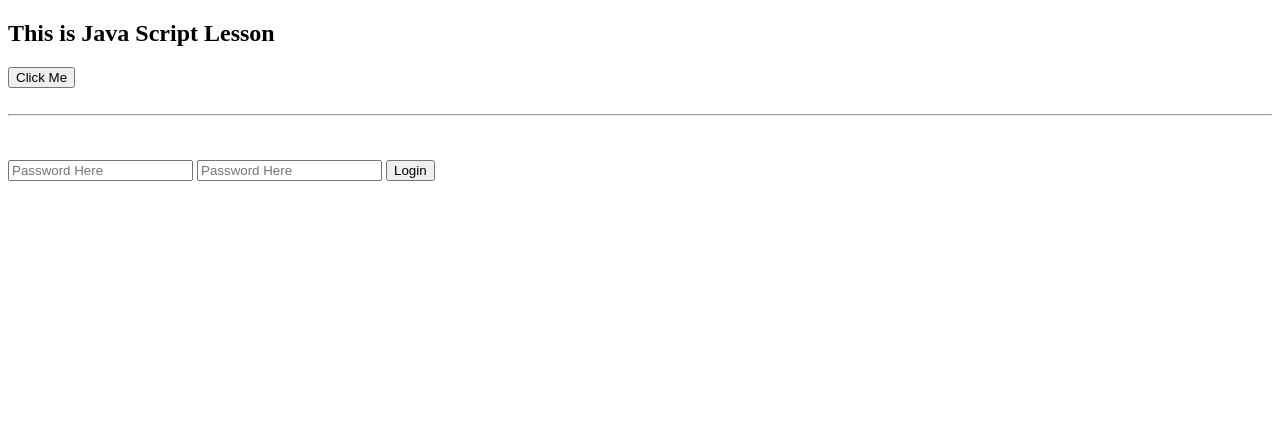
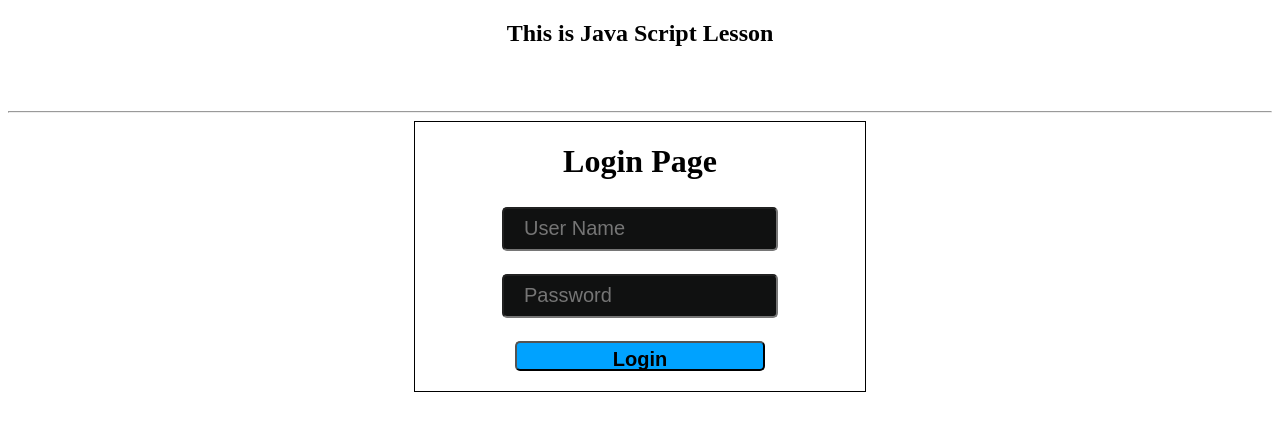
Before and after one commit to AkalankaSD/ACPT-JavaScriptLesson, a plain HTML site: page index.html in a window 1280 px wide. Drawn offline with Linux system fonts and the light colour scheme.

Commit message:
Adding Login Page Styles

```diff
--- /dev/null
+++ b/Styles/index.css
@@ -0,0 +1,48 @@
+
+h2{
+    text-align: center;
+}
+
+.login{
+    display: flex;
+  flex-direction: column;
+  justify-content: center;
+  align-items: center;
+}
+.loginPage{
+    display: flex;
+  flex-direction: column;
+  justify-content: center;
+  align-items: center;
+  border: 1px solid black;
+  width: 450px;
+}
+
+
+.inputval{
+    background-color: rgb(16, 17, 17);
+    height: 30px;
+    width: 250px;
+    margin-top: 5px;
+    border-radius: 5px;
+    font-size: 20px;
+    text-align: left;
+    padding-left: 20px;
+    padding-top: 5px;
+    padding-bottom: 5px;
+    color: whitesmoke;
+}
+
+.button{
+    text-align: center;
+    margin-top: 5px;
+    border-radius: 5px;
+    font-size: 20px;
+    font-weight: bold;
+    height: 30px;
+    width: 250px;
+    padding-top: 5px;
+    padding-bottom: 5px;
+    background-color: rgb(0, 162, 255);
+    margin-bottom: 20px;
+}
--- a/index.html
+++ b/index.html
@@ -1,22 +1,28 @@
 <!DOCTYPE html>
 <html lang="en">
 <head>
+    <link rel="stylesheet" href="./Styles/index.css">
     <meta charset="UTF-8">
     <meta http-equiv="X-UA-Compatible" content="IE=edge">
     <meta name="viewport" content="width=device-width, initial-scale=1.0">
     <title>Document</title>
+
+
+
 </head>
 <body>
     <h2> This is Java Script Lesson</h2>
 
-    <button onclick=""> Click Me</button>
-<br> <br> <hr> <br><br>
+<br> <br> <hr>
     <div class="login">
-
-         <input id="email" type="email" type="text" placeholder="Password Here">
-        <input id="password" type="password" type="text" placeholder="Password Here">
-
-        <button onclick="Login();">Login</button>
+        <div class="loginPage">
+            <h1>Login Page</h1>
+            <input class="inputval" id="email" type="text"  placeholder="User Name" autocomplete="off" value="Initial Value">
+            <br>
+            <input class="inputval" id="password" type="password" placeholder="Password " autocomplete="off">
+            <br>
+            <button class="button" onclick="Login();">Login</button>
+        </div>
 
 <!--
 
--- a/js/main.js
+++ b/js/main.js
@@ -1,3 +1,8 @@
+
+window.addEventListener('load', function() {
+    var inputField = document.getElementById('email');
+    inputField.value = ''; // Clear the input field
+  });
 
 
 
```
